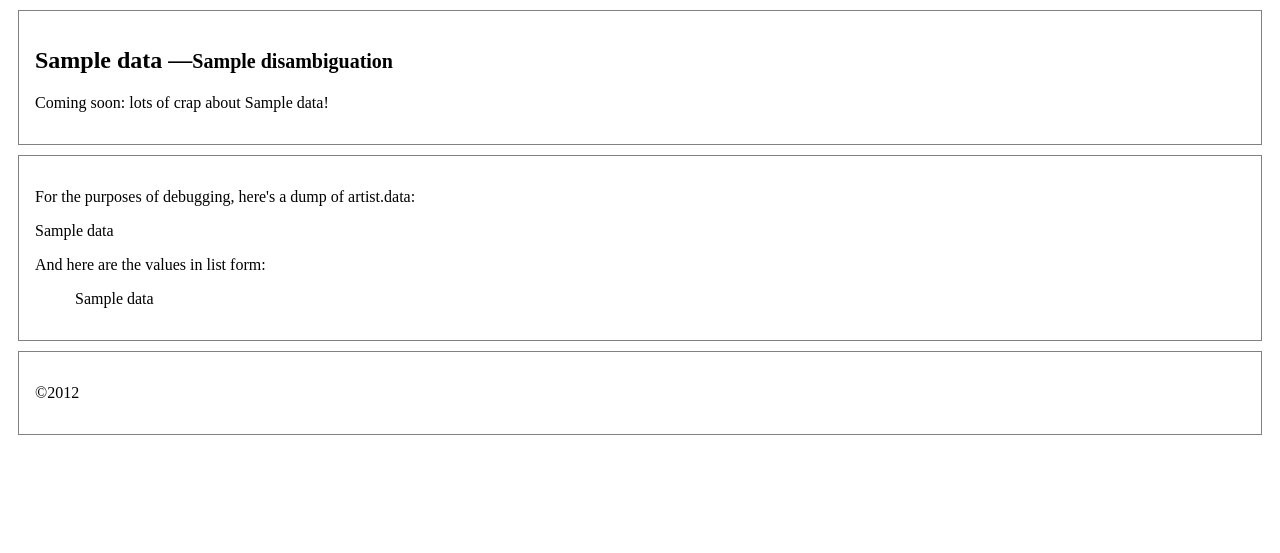
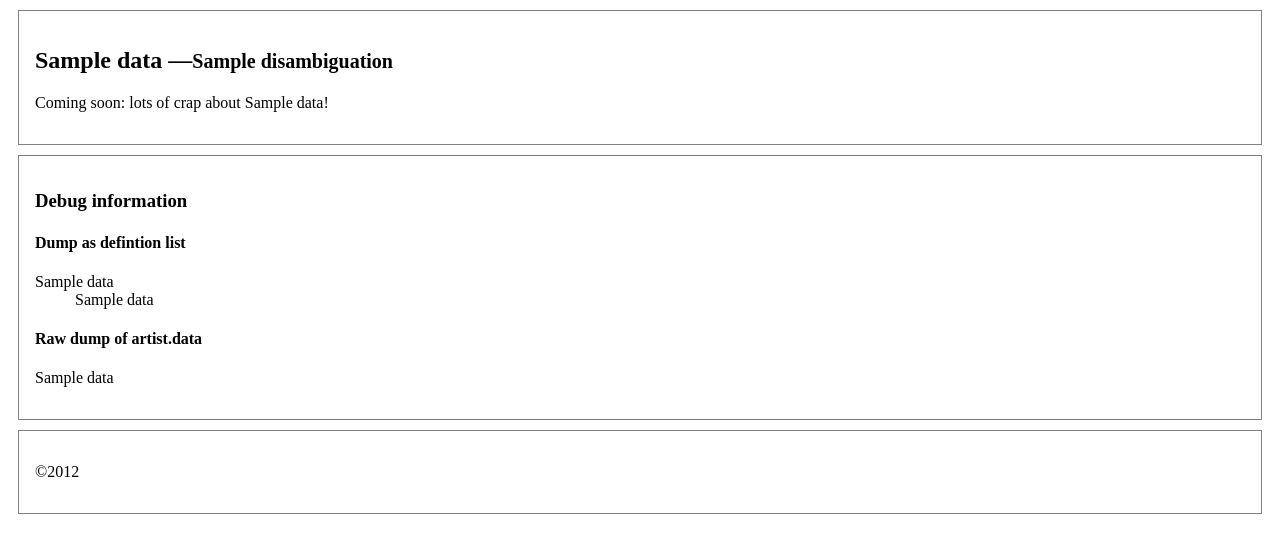
Before and after one commit to MusicBottle/MusicBottle, a Flask app: template musicbottle/templates/artist.html in a window 1280 px wide. Shown: the part 124-677 px from the top of the page. Run offline with Flask 2, Linux system fonts and the light colour scheme; the template is opened without the code that fills it: most values are stand-ins (such as "Sample title", 1, 10 or a date in 2020).

Commit message:
Rearrange the debug section of artist.html a bit.

```diff
--- a/musicbottle/templates/artist.html
+++ b/musicbottle/templates/artist.html
@@ -24,14 +24,16 @@
         <p>Coming soon: lots of crap about {{name}}!</p>
     </div>
     <div id="degug">
-        <p>For the purposes of debugging, here's a dump of artist.data:</p>
+        <h3>Debug information</h3>
+        <h4>Dump as defintion list</h4>
+        <dl>
+            {% for v in artist.data %}
+                <dt>{{v}}</dt>
+                    <dd>{{artist.data[v]}}</dd>
+            {% endfor %}
+        </dl>
+        <h4>Raw dump of artist.data</h4>
         <p>{{artist.data}}</p>
-        <p> And here are the values in list form:</p>
-        <ul style="list-style-type:none;">
-            {% for v in artist.data.values() %}
-                <li>{{v}}</li>
-            {% endfor %}
-        </ul>
     </div>
     <div id="footer">
         <p>&copy;2012</p>
```
